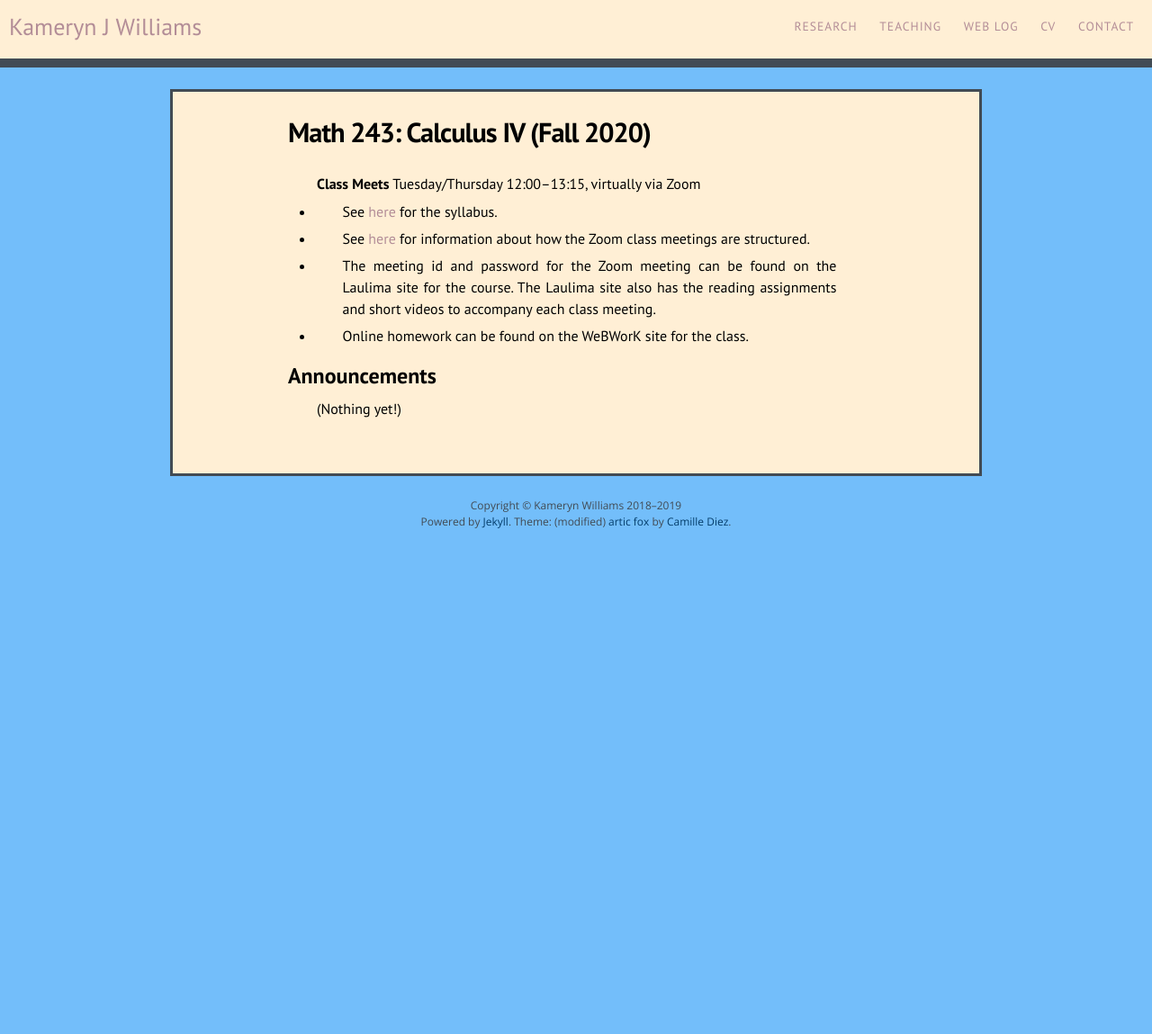
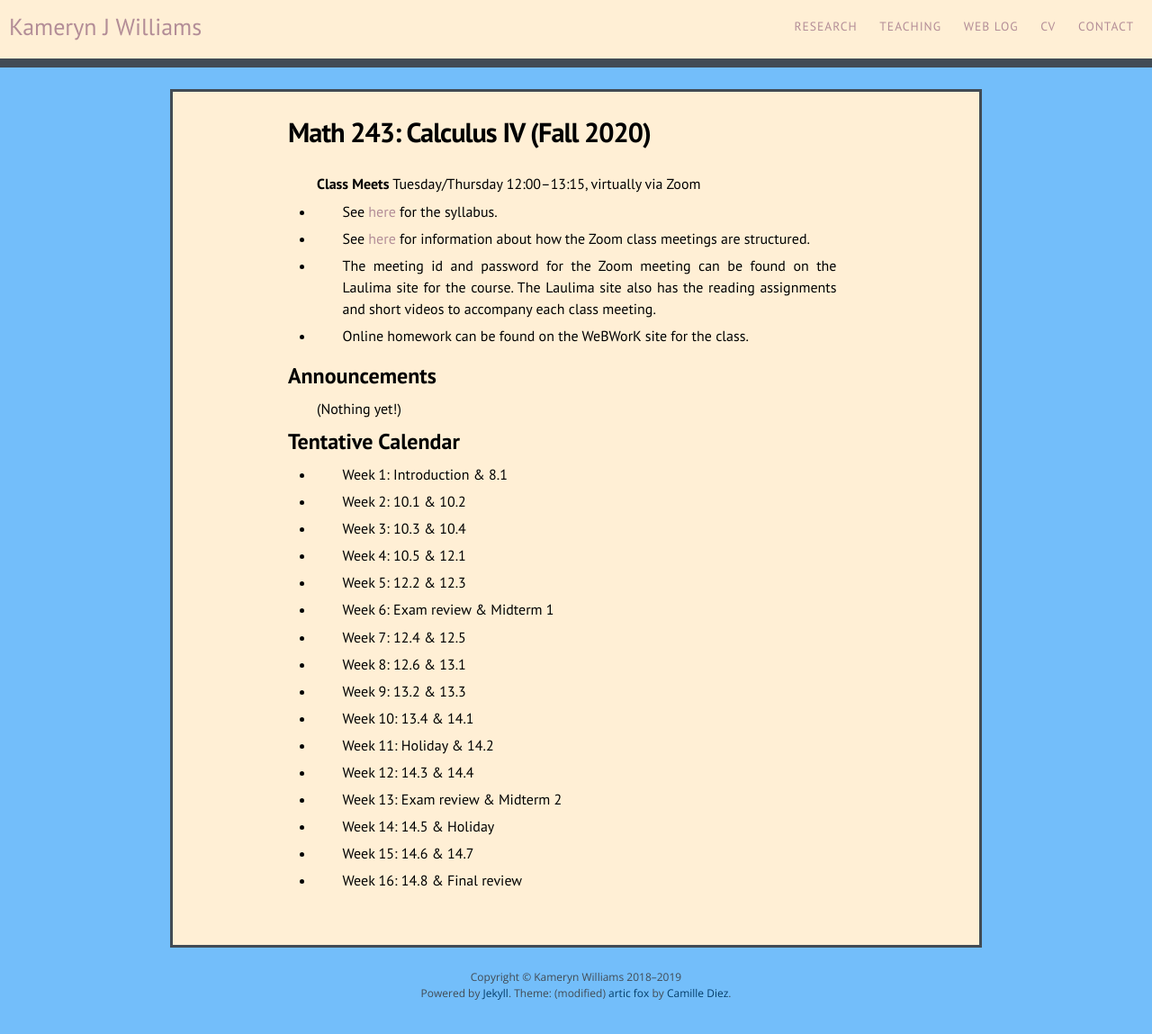
Before and after one commit to kamerynjw/kamerynjw.github.io, a Jekyll site: the page built from teaching/2020/math243.md, in a window 1280 px wide. Shown: the whole page at 90% size. Built offline with Jekyll 4.4.1, drawn with Linux system fonts in a browser that asks for light colours; nearby versions of some CDN libraries; before the commit the page ends 900 px from its top, so only the background shows below that.

Commit message:
added calendar for calc iii

```diff
--- a/teaching/2020/math243.md
+++ b/teaching/2020/math243.md
@@ -18,3 +18,38 @@ Announcements
 -------------
 
 (Nothing yet!)
+
+Tentative Calendar
+---------
+
+* Week 1: Introduction & 8.1
+
+* Week 2: 10.1 & 10.2
+
+* Week 3: 10.3 & 10.4
+
+* Week 4: 10.5 & 12.1
+
+* Week 5: 12.2 & 12.3
+
+* Week 6: Exam review & Midterm 1
+
+* Week 7: 12.4 & 12.5
+
+* Week 8: 12.6 & 13.1
+
+* Week 9: 13.2 & 13.3
+
+* Week 10: 13.4 & 14.1
+
+* Week 11: Holiday & 14.2
+
+* Week 12: 14.3 & 14.4
+
+* Week 13: Exam review & Midterm 2
+
+* Week 14: 14.5 & Holiday
+
+* Week 15: 14.6 & 14.7
+
+* Week 16: 14.8 & Final review
```
